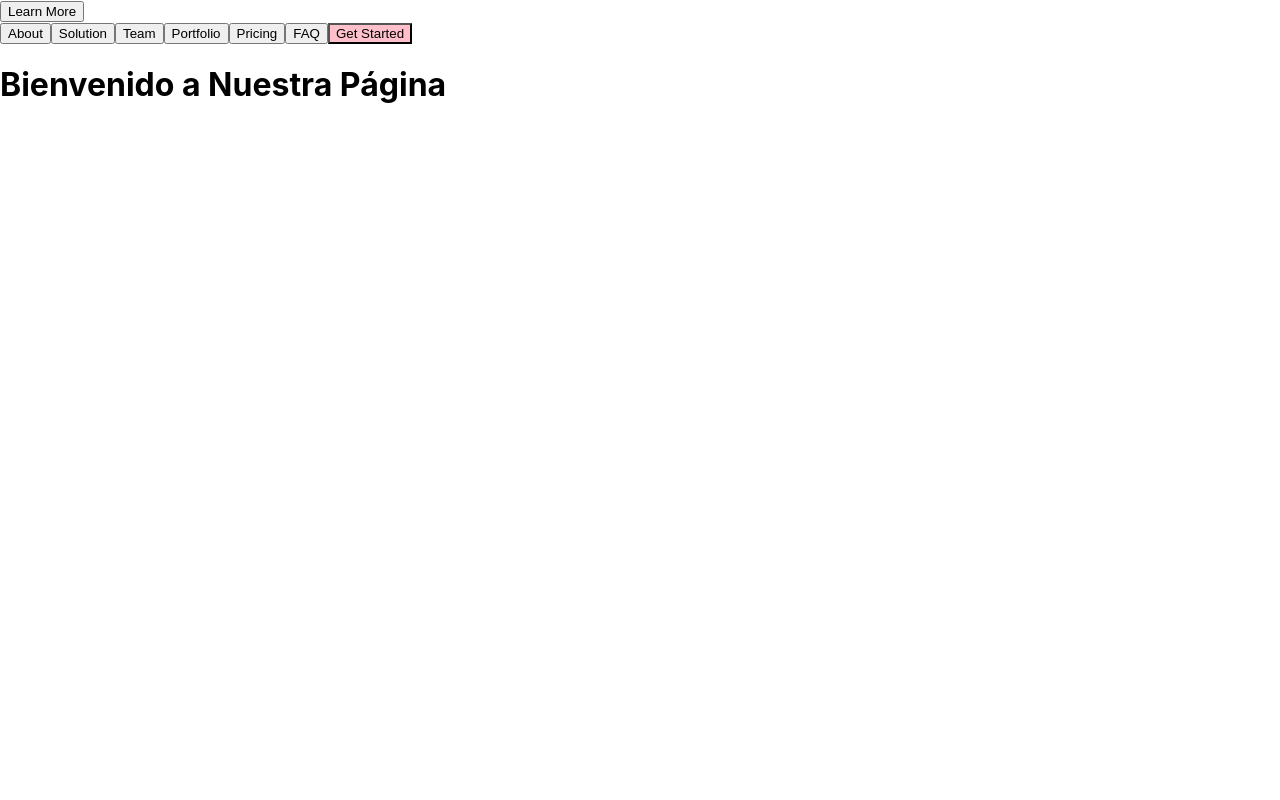
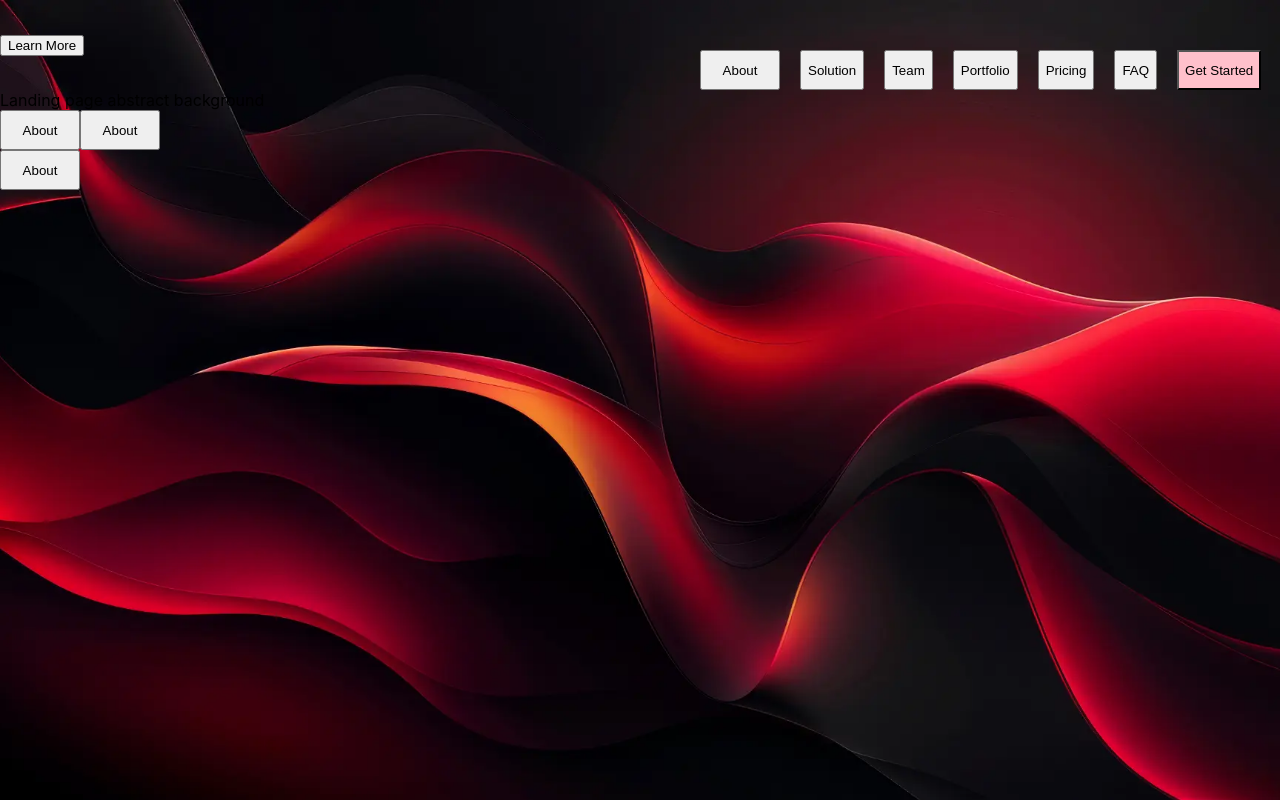
Before and after one commit to rebo-it/prototypes, a React (Create React App) app: page / in a window 1280 px wide. Built offline with nearby package versions, Linux system fonts and the light colour scheme.

Commit message:
Created landing page component and body

```diff
--- a/src/App.css
+++ b/src/App.css
@@ -36,3 +36,12 @@
     transform: rotate(360deg);
   }
 }
+
+body {
+  background-image: url('/public/Assets/BackgroundPic.webp');
+  background-size: cover; /* Hace que la imagen cubra toda la pantalla */
+  background-position: center; /* Centra la imagen */
+  background-repeat: no-repeat; /* Evita que la imagen se repita */
+  height: 100vh; /* Asegura que la imagen ocupe el 100% de la altura */
+  margin: 0;
+}
--- a/src/App.tsx
+++ b/src/App.tsx
@@ -3,16 +3,19 @@ import './App.css';
 import { BrowserRouter as Router, Route, Routes } from 'react-router-dom';
 import LandingPage from './Components/LandingPage';
 import SignUpPage from './Components/Sign-up-page/SignUpPage';
+
 //import <HeaderOne></HeaderOne>
 
 function App() {
   return (
     <Router>
-    <Routes>
-      <Route path="/" element={<LandingPage />} />
-      <Route path="/signup" element={<SignUpPage />} />
-    </Routes>
-  </Router>
+     <Routes>
+        <Route path="*" element={<LandingPage />} />
+        <Route path="/signup" element={<SignUpPage />} />
+        <Route path="*signup" element={<div> Not Found or You do not have permission.</div>}/>
+     </Routes>
+    </Router>
+
   );
 }
 
--- /dev/null
+++ b/src/Components/BodyComponent/BodyLandingPage.tsx
@@ -0,0 +1,22 @@
+import React from "react";
+//import './Body.css'; // Archivo CSS para los estilos del body
+import { Component} from 'react';
+import Button from "../Buttons/Button";
+const BodyLandingPage: React.FC = () => {
+  return (
+    <div className="BodyContainer">
+      <div className="BodyParagraph">
+        Landing page abstract background
+      </div>
+      <div className="BodyButtons">
+      <Button size="small" label="About" variant="TextButton" onClick={() => console.log('Apply clicked')} />
+      <Button size="small" label="About" variant="TextButton" onClick={() => console.log('Apply clicked')} />
+      </div>
+      <div className="BodyIcon">
+        <Button size="small" label="About" variant="TextButton" onClick={() => console.log('Apply clicked')} />
+      </div>
+    </div>
+
+  );
+};
+export default BodyLandingPage;
--- a/src/Components/Buttons/Button.css
+++ b/src/Components/Buttons/Button.css
@@ -27,3 +27,6 @@
     width: 150px;
     height: 40px;
 }
+.bt-image{
+    width: 150px;
+}
--- a/src/Components/Buttons/Button.tsx
+++ b/src/Components/Buttons/Button.tsx
@@ -5,10 +5,12 @@ interface ButtonProps {
     label: string;
     variant?: 'ImageButton' | 'GetStarted'| 'TextButton' | 'IconButton';
     // TODO: Divide buttons in 'TextButton'|'Button'|'ImageButton'|'IconButton'
-    size?: 'small' | 'medium' | 'large';
+    size?: 'small' | 'medium' | 'large' | 'image';
     onClick: () => void;
+    imageSrc?: string;   // Para la imagen en ImageButton
+    icon?: JSX.Element;
 }
-const Button: React.FC<ButtonProps> = ({ label,  variant, size, onClick}) => {
+const Button: React.FC<ButtonProps> = ({ label,  variant, size, onClick, imageSrc, icon}) => {
     const getButtonClass = () => {
         let baseClass = 'btn';
         switch (variant) {
@@ -34,8 +36,17 @@ const Button: React.FC<ButtonProps> = ({ label,  variant, size, onClick}) => {
 
         return baseClass;
     };
-    return (
-        <button className={getButtonClass()} >
+      return (
+        <button className={getButtonClass()} onClick={onClick}>
+          {/* Renderizar imagen si es un ImageButton */}
+          {variant === 'ImageButton' && imageSrc && (
+            <img src={imageSrc} alt="Button Image" className="button-image" />
+          )}
+          {/* Renderizar ícono si es un IconButton */}
+          {variant === 'IconButton' && icon && (
+            <span className="button-icon">{icon}</span>
+          )}
+          {/* Mostrar el texto (label) */}
           {label}
         </button>
       );
--- /dev/null
+++ b/src/Components/Header/HeaderWithButtons.css
@@ -0,0 +1,15 @@
+.header-container{
+    display: flex;
+    align-items: center;
+}
+.right-buttons{
+    display: grid;
+    grid-auto-flow: column;
+    grid-column-gap: 20px;
+    padding-left: 400px;
+    padding-top: 50px;
+}
+.left-button{
+    width: 300px;
+
+}
--- a/src/Components/Header/HeaderWithButtons.tsx
+++ b/src/Components/Header/HeaderWithButtons.tsx
@@ -1,6 +1,7 @@
 import React from "react";
 import Button from "../Buttons/Button";
 import { useNavigate } from "react-router-dom";  // Importar useNavigate para la redirección
+import './HeaderWithButtons.css';
 interface HeaderWithButtonsProps{
 
 }
@@ -9,11 +10,11 @@ const HeaderWithButtons: React.FC<HeaderWithButtonsProps> = ({  }) => {
 	return (
       <div className="header-container">
         <div className="left-button">
-          <Button label="Learn More" variant="ImageButton" onClick={() => console.log('Learn More clicked')} />
+          <Button size="image" label="Learn More" variant="ImageButton" onClick={() => console.log('Learn More clicked')} />
         </div>
 
         <div className="right-buttons">
-          <Button label="About" variant="TextButton" onClick={() => console.log('Apply clicked')} />
+          <Button size="small" label="About" variant="TextButton" onClick={() => console.log('Apply clicked')} />
           <Button label="Solution" variant="TextButton" onClick={() => console.log('Apply clicked')} />
     	    <Button label="Team" variant="TextButton" onClick={() => console.log('Apply clicked')} />
   				<Button label="Portfolio" variant="TextButton" onClick={() => console.log('Apply clicked')} />
--- a/src/Components/LandingPage.tsx
+++ b/src/Components/LandingPage.tsx
@@ -1,5 +1,7 @@
 import React from 'react';
 import HeaderWithButtons from './Header/HeaderWithButtons';
+import BodyLandingPage from './BodyComponent/BodyLandingPage'
+import { Component} from 'react';
 const LandingPage: React.FC = () => {
   const handleClick = () => {
     alert('Botón clicado');
@@ -8,7 +10,7 @@ const LandingPage: React.FC = () => {
   return (
     <div>
       <HeaderWithButtons />
-      <h1>Bienvenido a Nuestra Página</h1>
+      <BodyLandingPage />
 
     </div>
   );
```
Also changed, not shown: public/Assets/BackgroundPic.webp (added), src/Components/BodyComponent/BodyLandingPage.css (added).
